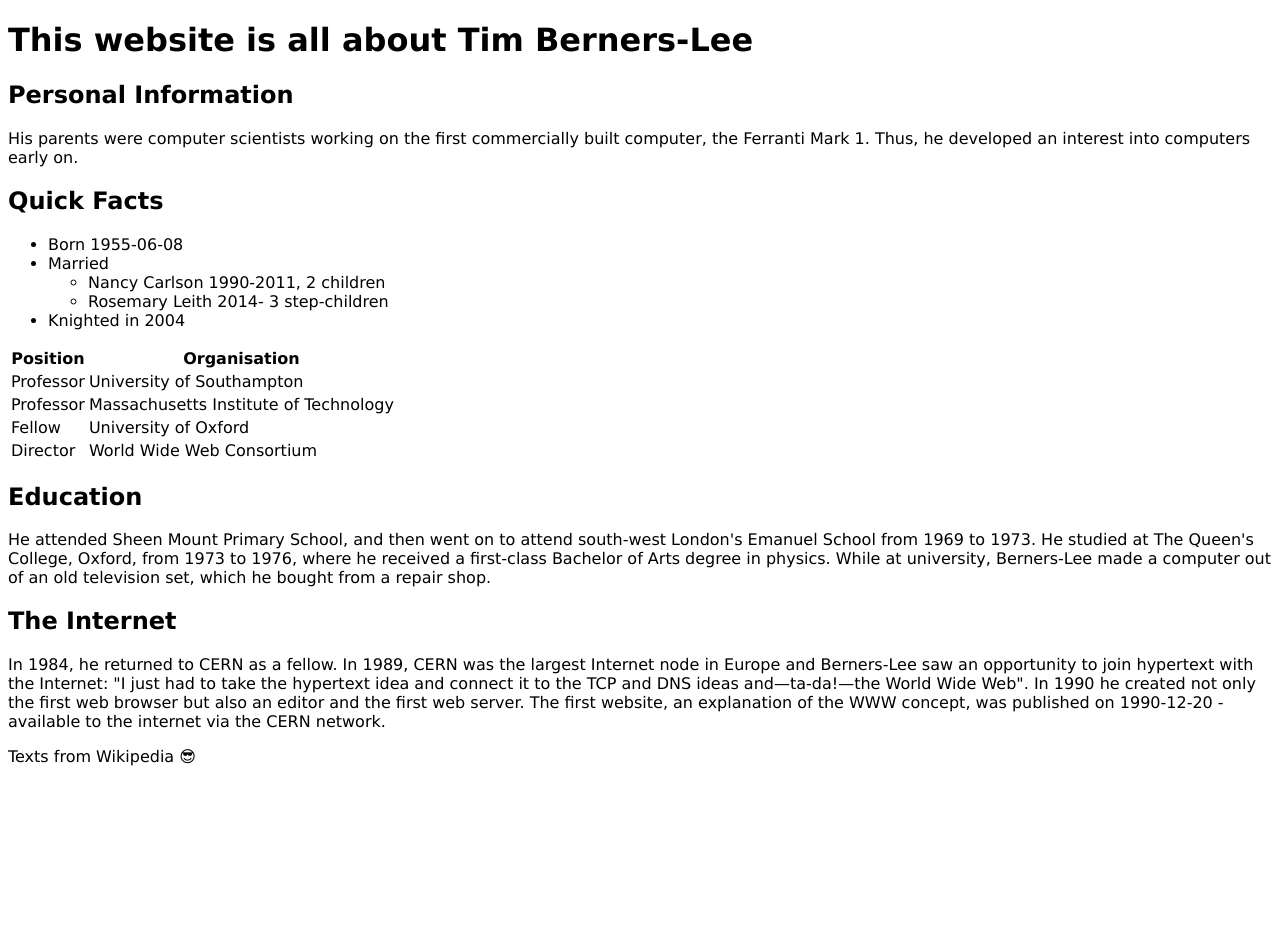
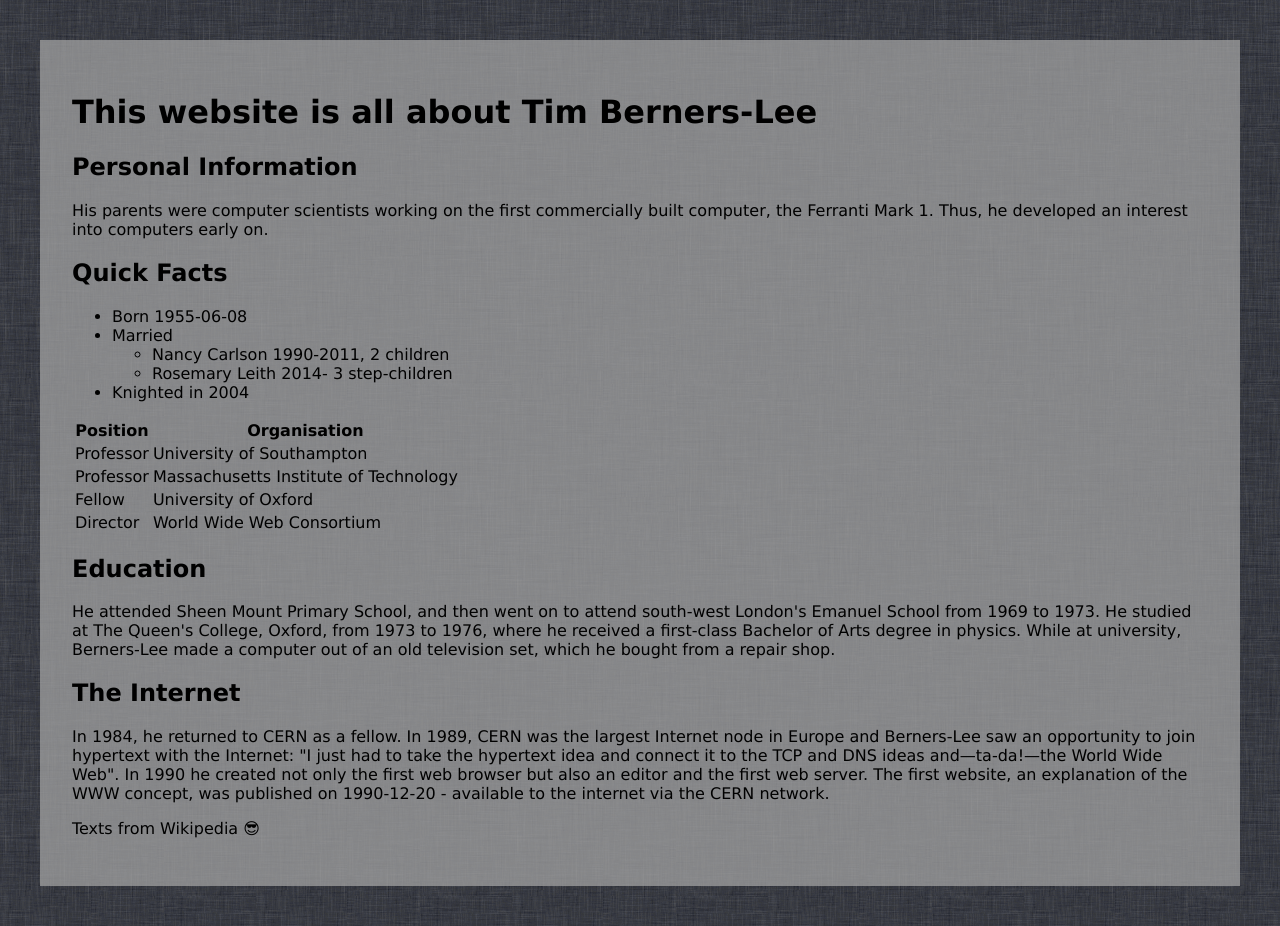
Before and after one commit to tobiasnechansky/LeeWebsite, a plain HTML site: page index.html in a window 1280 px wide. Before the commit the page ends 800 px from the top, so only its background shows below. Drawn offline with Linux system fonts and the light colour scheme.

Commit message:
background

```diff
--- a/index.html
+++ b/index.html
@@ -8,10 +8,8 @@
     </head>
 
     <body>
-        <header>
+        <main>
             <h1>This website is all about Tim Berners-Lee</h1>
-        </header>
-        <main>
             <section>
                 <h2>Personal Information</h2>
                 <p>His parents were computer scientists working on the first commercially built computer, the Ferranti Mark 1. Thus, he developed an interest into computers early on.</p>
@@ -65,8 +63,5 @@
                 <p>Texts from Wikipedia 😎</p>
             </section>
         </main>
-        <footer>
-
-        </footer>
     </body>
 </html>
--- a/styles.css
+++ b/styles.css
@@ -1,3 +1,10 @@
 body {
     font-family: 'Lucida Sans', 'Lucida Sans Regular', 'Lucida Grande', 'Lucida Sans Unicode', Geneva, Verdana, sans-serif;
+    margin: 2.5rem;
+    background: darkslategrey url("background.png");
 }
+
+main {
+    padding: 2rem;
+    background-color: rgba(169, 169, 169, 0.7);
+}
```
